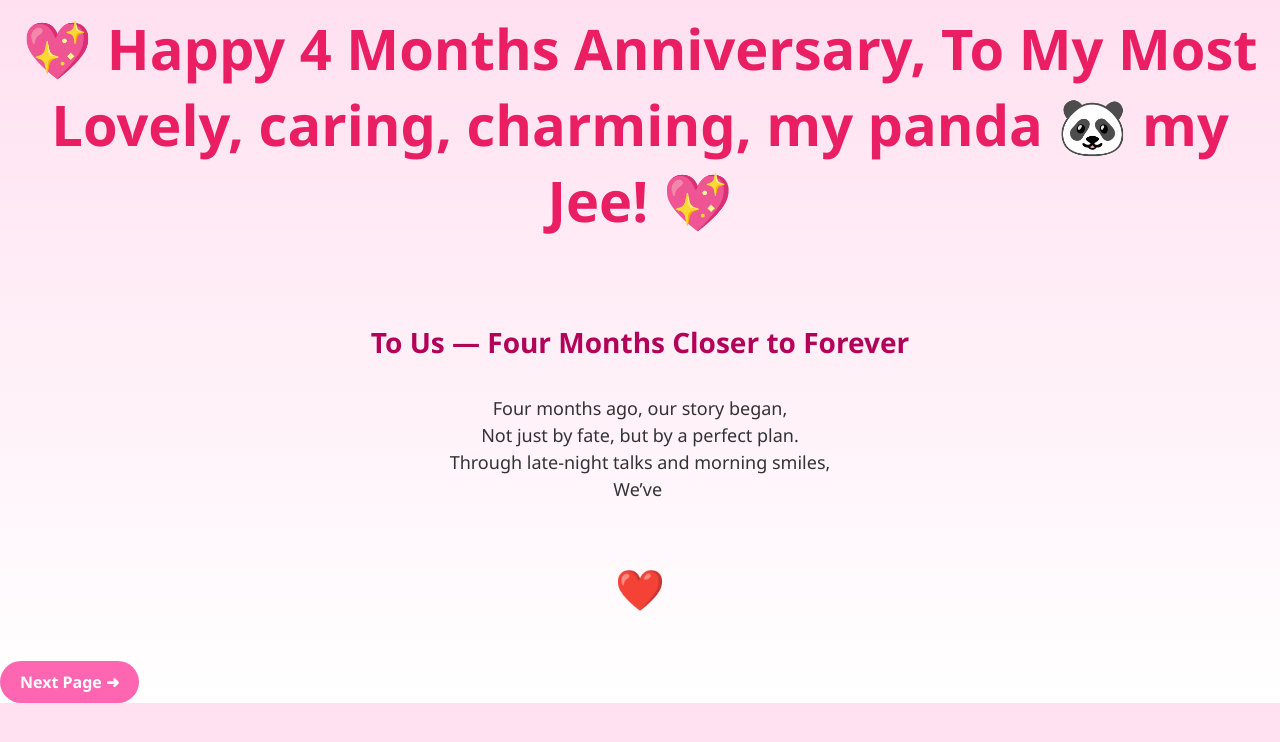
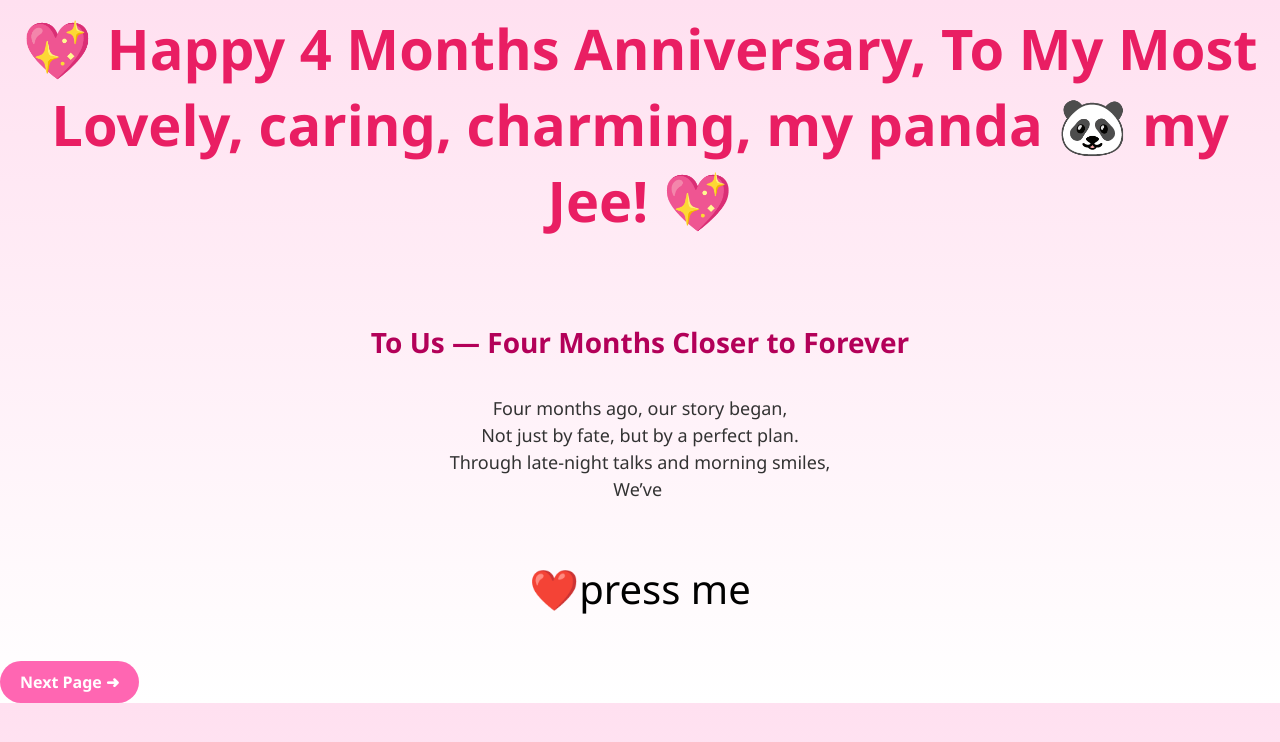
Before and after one commit to Joe2006dotcom/JJ, a plain HTML site: page index.html in a window 1280 px wide. Drawn offline with Linux system fonts and the light colour scheme.

Commit message:
Update index.html

```diff
--- a/index.html
+++ b/index.html
@@ -21,7 +21,7 @@
   </div>
 
   <!-- Floating heart button -->
-  <div class="heart" onclick="playMusicAndShowMessage()">❤️</div>
+  <div class="heart" onclick="playMusicAndShowMessage()">❤️press me</div>
 
   <!-- Hidden pop-up -->
   <div id="message-popup">Happy 4-Month Anniversary, my sweetest Jee! 💕</div>
```
